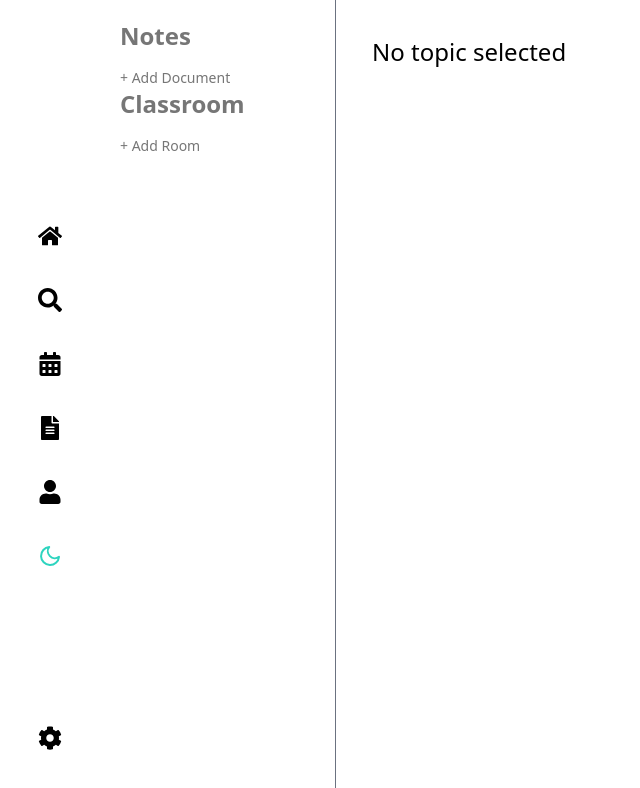
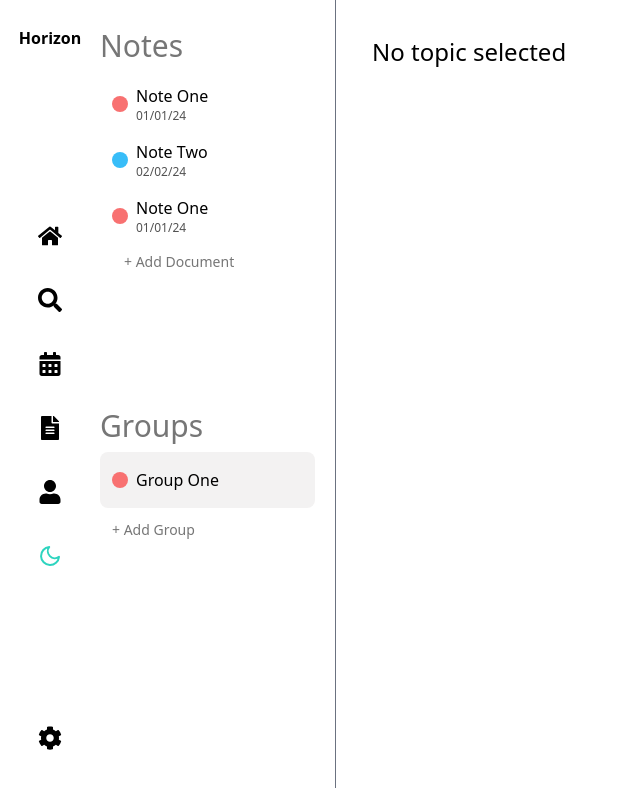
Before and after one commit to TheHorizonApp/Horizon-App, a Next.js app in the folder web/: page /notes in a window 1280 px wide. Shown: the top 788 px of the page, without its empty margins (0-640 px from the left). Built offline with nearby package versions, Linux system fonts and the light colour scheme.

Commit message:
SideBar added, and some of group page

```diff
--- a/web/next.config.mjs
+++ b/web/next.config.mjs
@@ -1,6 +1,6 @@
 /** @type {import('next').NextConfig} */
 const nextConfig = {
-  // output: "export", FUCK you
+  // output: "export",
   images: {
     unoptimized: true,
   },
--- a/web/package.json
+++ b/web/package.json
@@ -10,6 +10,7 @@
     "lint": "next lint"
   },
   "dependencies": {
+    "@next/font": "^14.1.3",
     "credentials": "^3.0.2",
     "electron-serve": "^1.3.0",
     "next": "^13.4.19",
--- a/web/src/app/layout.js
+++ b/web/src/app/layout.js
@@ -3,6 +3,7 @@ import { Providers } from "./providers";
 import "./globals.css";
 
 export default function RootLayout({ children }) {
+
   return (
     <html lang="en" suppressHydrationWarning>
       <body className={`dark:bg-[#0E0E0E]`}>
--- a/web/src/app/notes/[groupId]/page.jsx
+++ b/web/src/app/notes/[groupId]/page.jsx
@@ -1,11 +1,44 @@
-import React from 'react'
+import React from "react";
 
-const page = ( {params} ) => {
+const page = ({ params }) => {
+  const colors = "bg-sky-400";
   return (
-    <div>
-      This should is all the groups: {params.groupId}
+    <div className="p-10 bg-white dark:bg-black min-h-screen">
+      <div className="flex flex-col space-y-4">
+        <div className="flex items-center space-x-2">
+          <div className={`${colors} w-6 h-6 rounded-full`} />
+          <div className="text-2xl font-bold mb-0">Untitled Group</div>
+        </div>
+        <div className="text-md">Recently edited</div>
+      </div>
+      <div class="grid grid-cols-1 md:grid-cols-2 lg:grid-cols-3 xl:grid-cols-4 gap-5 pt-10">
+        <div class="relative w-full p-3 border">
+          <div class="">
+
+          </div>
+
+        </div>
+        <div class=" p-3 h-full border">
+          <div class="">Box 1</div>
+        </div>
+        <div class="p-3 h-full border">
+          <div class="">Box 1</div>
+        </div>
+        <div class="p-3 h-full border">
+          <div class="">Box 1</div>
+        </div>
+        <div class="p-3 h-full border">
+          <div class="">Box 1</div>
+        </div>
+        <div class="p-3 h-full border">
+          <div class="">Box 1</div>
+        </div>
+        <div class="p-3 h-full border">
+          <div class="">Box 1</div>
+        </div>
+      </div>
     </div>
-  )
-}
+  );
+};
 
-export default page
+export default page;
--- /dev/null
+++ b/web/src/app/notes/components/SideBar.jsx
@@ -0,0 +1,17 @@
+import Notes from "./notes";
+import Groups from "./groups";
+
+const Sidebar = () => {
+  return (
+    <div className="w-1/5 p-5 pl-0 bg-white dark:bg-black border-r border-gray-500 h-screen flex flex-col">
+      <div className="flex flex-col h-1/2">
+        <Notes />
+      </div>
+      <div className="flex flex-col h-1/2">
+        <Groups />
+      </div>
+    </div>
+  );
+};
+
+export default Sidebar;
--- /dev/null
+++ b/web/src/app/notes/components/groups.jsx
@@ -0,0 +1,58 @@
+"use client";
+
+import { useState } from "react";
+import { useRouter } from "next/navigation";
+
+const groups = () => {
+  const router = useRouter();
+  const [groups, setGroups] = useState([
+    { id: "1", title: "Group One", date: "01/01/24", tag: "bg-red-400" },
+  ]);
+  // fetch should set the Notes into a list of map of notes with nodeID, title, date
+
+  const handleAddGroupClick = () => {
+    //TODO: Backend call to create a Group note
+    //Should add the new Group ID, title, to the DB and returns all the info to the frontend
+    const generatedGroupID = 1; // **** Pace Holder for the note id to know redirect ****
+    if (generatedGroupID) {
+      router.push(`/notes/${generatedGroupID}`);
+    } else {
+      console.log("Failed to create note");
+    }
+  };
+
+  const handleGroupClick = (groupId) => {
+    router.push(`/notes/${groupId}`);
+  }
+
+  return (
+    <>
+      <h1 className="text-3xl font-light text-[#767676] my-2 cursor-default">Groups</h1>
+      <div className="flex-1 flex flex-col">
+        <div className="overflow-y-auto max-h-[calc(50vh-120px)] space-y-2">
+          {groups.length > 0 ? (
+            groups.map((groups) => (
+              <div
+                key={groups.id}
+                className="flex justify-start items-center space-x-2 cursor-pointer bg-[#F3F2F2] dark:bg-[#1E1E1E] rounded-lg px-3 py-4"
+                onClick={() => handleGroupClick(groups.id)}
+              >
+                <div className={`${groups.tag} w-4 h-4 rounded-full`} />
+                <div className="text-md mb-0">{groups.title}</div>
+              </div>
+            ))
+          ) : (
+            <div className="text-sm text-gray-500">😱 OMG!! No Groups</div>
+          )}
+        </div>
+        <div className="m-3" onClick={handleAddGroupClick}>
+          <div className="cursor-pointer text-sm text-[#767676] mt-auto">
+            + Add Group
+          </div>
+        </div>
+      </div>
+    </>
+  );
+};
+
+export default groups;
--- /dev/null
+++ b/web/src/app/notes/components/notes.jsx
@@ -0,0 +1,63 @@
+"use client";
+import { useState } from "react";
+import { useRouter } from "next/navigation";
+
+const notes = () => {
+  const router = useRouter();
+
+  //TODO: Fetch the notes from the backend set
+  const [notes, setNotes] = useState([
+    { id: "1", title: "Note One", date: "01/01/24", tag: "bg-red-400" },
+    { id: "2", title: "Note Two", date: "02/02/24", tag: "bg-sky-400" },
+    { id: "1", title: "Note One", date: "01/01/24", tag: "bg-red-400" },
+  ]);
+  const handleAddDocumentClick = () => {
+    //TODO: Backend call to create a new note
+    //Should add the new note ID, title, date to the DB and returns all the info to the frontend
+    const generatedNoteId = 1; // **** Pace Holder for the note id to know redirect ****
+    if (generatedNoteId) {
+      router.push(`/notes/personal/${generatedNoteId}`);
+    } else {
+      console.log("Failed to create note");
+    }
+  };
+
+  const handleNoteClick = (noteId) => {
+    router.push(`/notes/personal/${noteId}`);
+  }
+
+
+  return (
+    <>
+      <h1 className="text-3xl font-light text-[#767676] my-2 cursor-default">Notes</h1>
+      <div className="flex-1 flex flex-col m-3">
+        <div className="overflow-y-auto max-h-[calc(50vh-120px)] space-y-4">
+          {notes.length > 0 ? (
+            notes.map((note) => (
+              <div
+                key={note.id}
+                className="flex justify-start items-center space-x-2 cursor-pointer"
+                onClick={() => handleNoteClick(note.id)}
+              >
+                <div className={`${note.tag} w-4 h-4 rounded-full`} />
+                <div className="flex flex-col">
+                  <div className="text-md mb-0">{note.title}</div>
+                  <div className="text-xs mt-0 text-[#525252]">{note.date}</div>
+                </div>
+              </div>
+            ))
+          ) : (
+            <div className="text-sm text-gray-500">😱 OMG!! No Notes</div>
+          )}
+        </div>
+        <div className="m-3 mt-4" onClick={handleAddDocumentClick}>
+          <div className="cursor-pointer text-sm text-[#767676] mt-auto">
+            + Add Document
+          </div>
+        </div>
+      </div>
+    </>
+  );
+};
+
+export default notes;
--- a/web/src/app/notes/layout.jsx
+++ b/web/src/app/notes/layout.jsx
@@ -1,4 +1,4 @@
-import SideBar from "@/components/SideBar";
+import SideBar from "@/app/notes/components/SideBar";
 
 export default function RootLayout({ children }) {
   return (
--- a/web/src/components/Navbar.jsx
+++ b/web/src/components/Navbar.jsx
@@ -15,8 +15,7 @@ import "./Navbar.css";
 
 function Navbar() {
   const pathname = usePathname();
-  const shouldHideNavbar =
-    pathname === "/" || pathname === "/login" || pathname === "/register";
+  const shouldHideNavbar = pathname === "/" || pathname === "/login" || pathname === "/register";
   const pin = pathname === "/dashboard";
 
   if (shouldHideNavbar) {
@@ -30,7 +29,7 @@ function Navbar() {
   return (
     <div className={navbarClasses}>
       <div className="navbar-icons-container">
-        <h1 className="text-center py-4 font-semibold " style={{ visibility: pin ? 'visible' : 'hidden' }}>Horizon</h1>
+        <h1 className="text-center py-4 font-semibold " >Horizon</h1>
         <div className="flex flex-col items-center space-y-10 my-10">
           <NavbarIcon
             icon={<FaHome size="24" />}
--- a/web/src/components/SideBar.jsx
+++ /dev/null
@@ -1,19 +0,0 @@
-
-const Sidebar = () => {
-  return (
-    <div className="w-1/5 p-5 bg-white dark:bg-black border-r border-gray-500 h-screen">
-      <div className="">
-        <h1 className="text-2xl font-bold  text-[#767676] mb-4">Notes</h1>
-        <div className="cursor-pointer text-sm text-[#767676]">
-          + Add Document
-        </div>
-      </div>
-      <div>
-        <h1 className="text-2xl font-bold  text-[#767676] mb-4">Classroom</h1>
-        <div className="cursor-pointer text-sm text-[#767676]">+ Add Room</div>
-      </div>
-    </div>
-  );
-};
-
-export default Sidebar;
```
Also changed, not shown: 1 other file (tests, documents, lock files or other folders).
